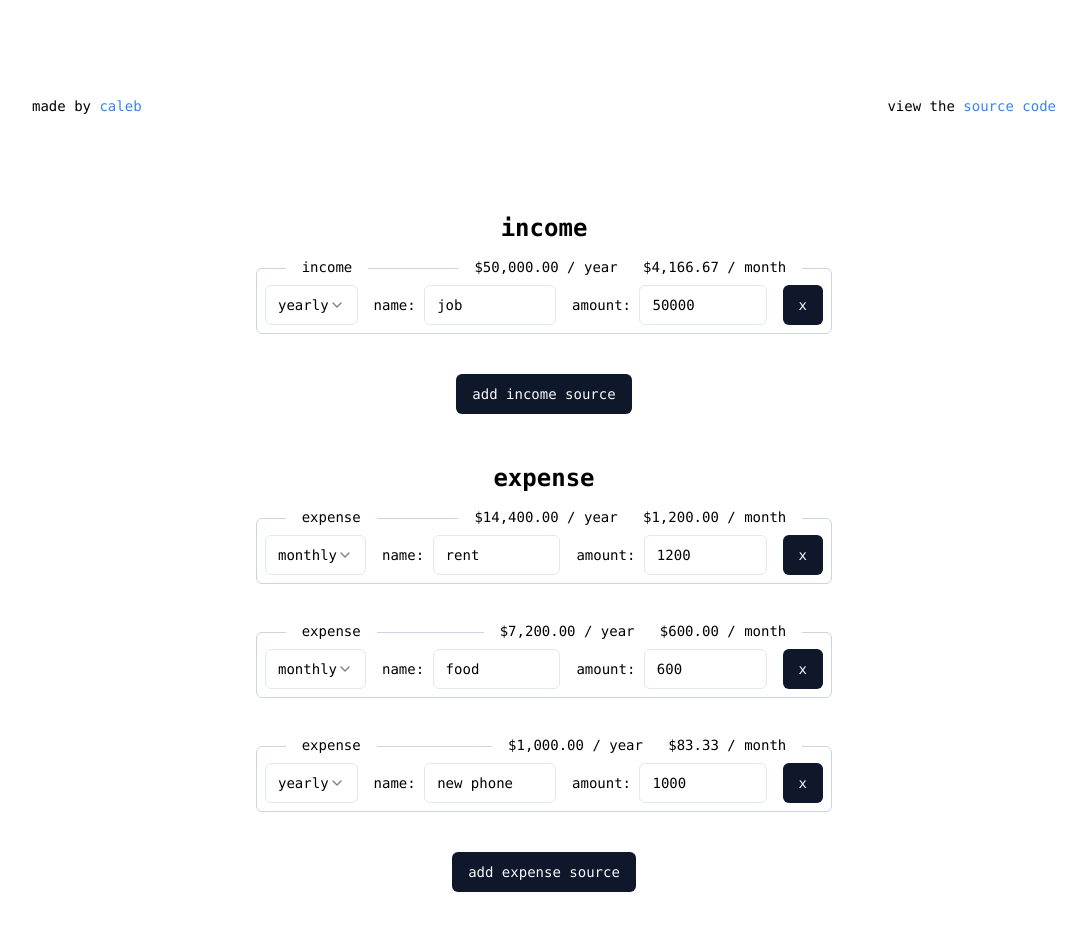
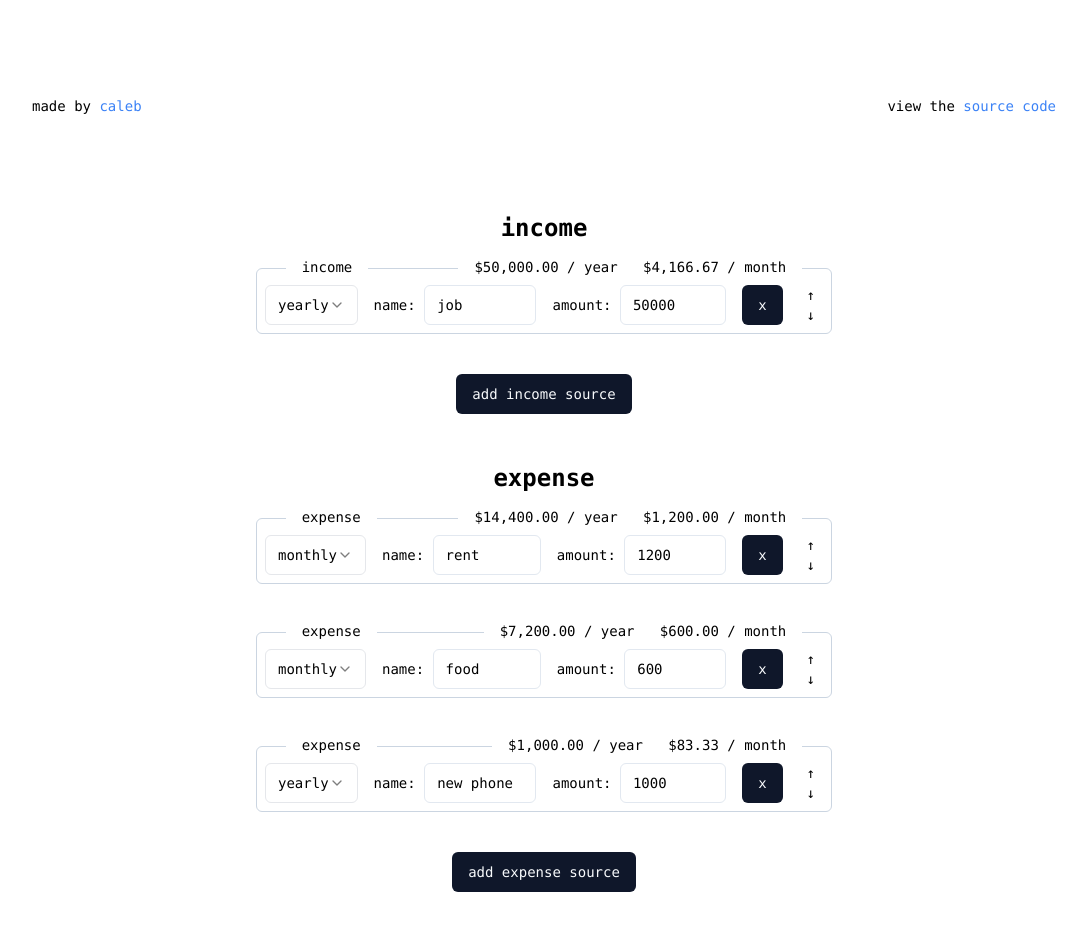
Before and after one commit to CalebBabin/personal-finance-calculator, a Next.js app: page / in a window 1280 px wide. Shown: the top 930 px of the page, without its empty margins (96-1182 px from the left). Built offline with nearby package versions, Linux system fonts and the light colour scheme.

Commit message:
add up/down arrows

```diff
--- a/src/components/composer.js
+++ b/src/components/composer.js
@@ -18,7 +18,7 @@ function formatCurrency(value) {
 	}).format(value);
 }
 
-function Item({ onRemove, onChange, value }) {
+function Item({ onRemove, onChange, value, moveUp, moveDown }) {
 	const yearlyCost = value.frequency === "yearly" ? value.amount : value.amount * 12;
 	const monthlyCost = value.frequency === "monthly" ? value.amount : value.amount / 12;
 	const type = value.type;
@@ -60,6 +60,10 @@ function Item({ onRemove, onChange, value }) {
 				}} />
 			</div>
 			<Button title="delete" onClick={onRemove}>x</Button>
+			<div className="flex flex-col">
+				<span className="cursor-pointer hover:bg-slate-200 rounded-md px-2" onClick={() => { moveUp(value.id) }}>&uarr;</span>
+				<span className="cursor-pointer hover:bg-slate-200 rounded-md px-2" onClick={() => { moveDown(value.id) }}>&darr;</span>
+			</div>
 		</div>
 	</div>
 }
@@ -104,6 +108,21 @@ export default function Composer({ children }) {
 		setItems(newItems);
 	}
 
+	const moveItemUp = (id) => {
+		const index = items.findIndex(item => item.id === id);
+		if (index === 0) return;
+		const newItems = [...items];
+		[newItems[index], newItems[index - 1]] = [newItems[index - 1], newItems[index]];
+		setItems(newItems);
+	}
+	const moveItemDown = (id) => {
+		const index = items.findIndex(item => item.id === id);
+		if (index === items.length - 1) return;
+		const newItems = [...items];
+		[newItems[index], newItems[index + 1]] = [newItems[index + 1], newItems[index]];
+		setItems(newItems);
+	}
+
 	useEffect(() => {
 		if (items.length === 0) {
 			addItems([
@@ -123,6 +142,8 @@ export default function Composer({ children }) {
 				onRemove={() => removeItem(item.id)}
 				value={item}
 				onChange={updateItem}
+				moveUp={moveItemUp}
+				moveDown={moveItemDown}
 			/>)}
 			<div className="my-4">
 				<Button onClick={() => { addItem('income') }}>add income source</Button>
@@ -136,6 +157,8 @@ export default function Composer({ children }) {
 				onRemove={() => removeItem(item.id)}
 				value={item}
 				onChange={updateItem}
+				moveUp={moveItemUp}
+				moveDown={moveItemDown}
 			/>)}
 			<div className="my-4">
 				<Button onClick={() => { addItem('expense') }}>add expense source</Button>
```
